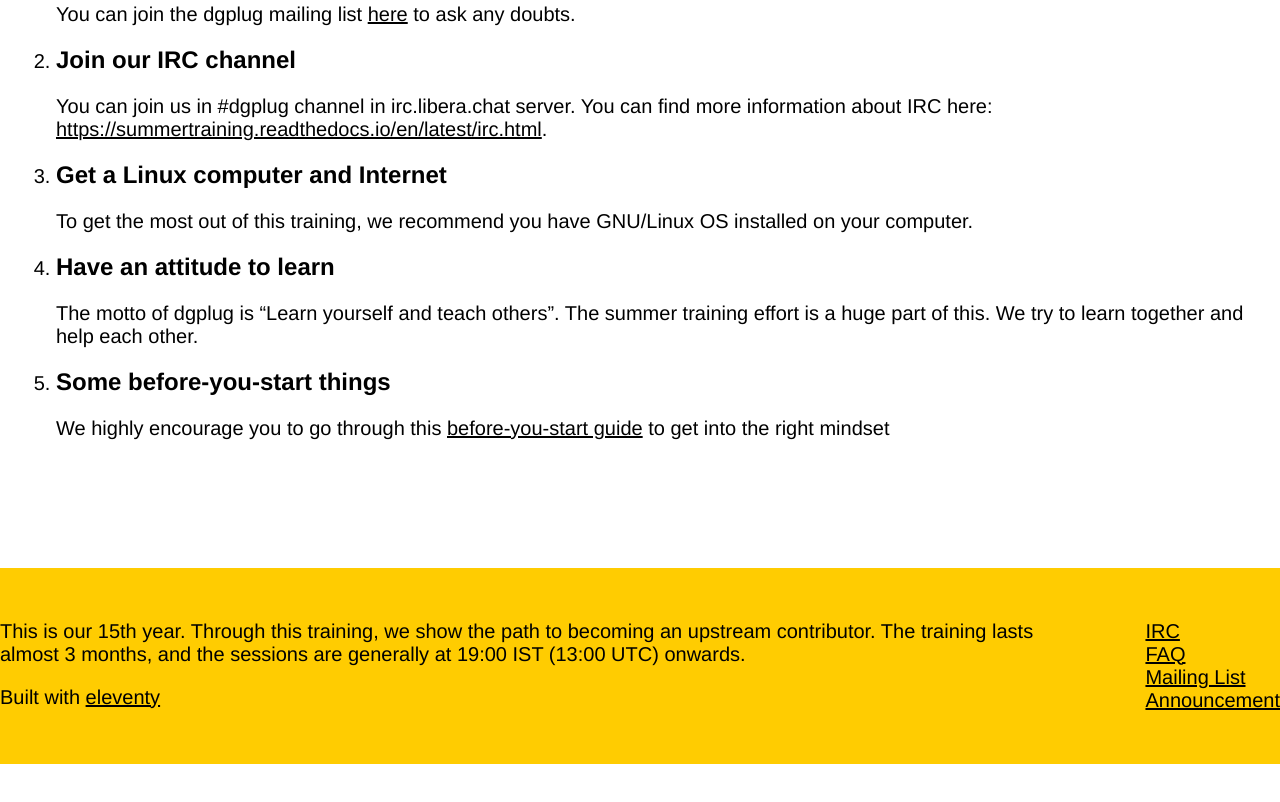
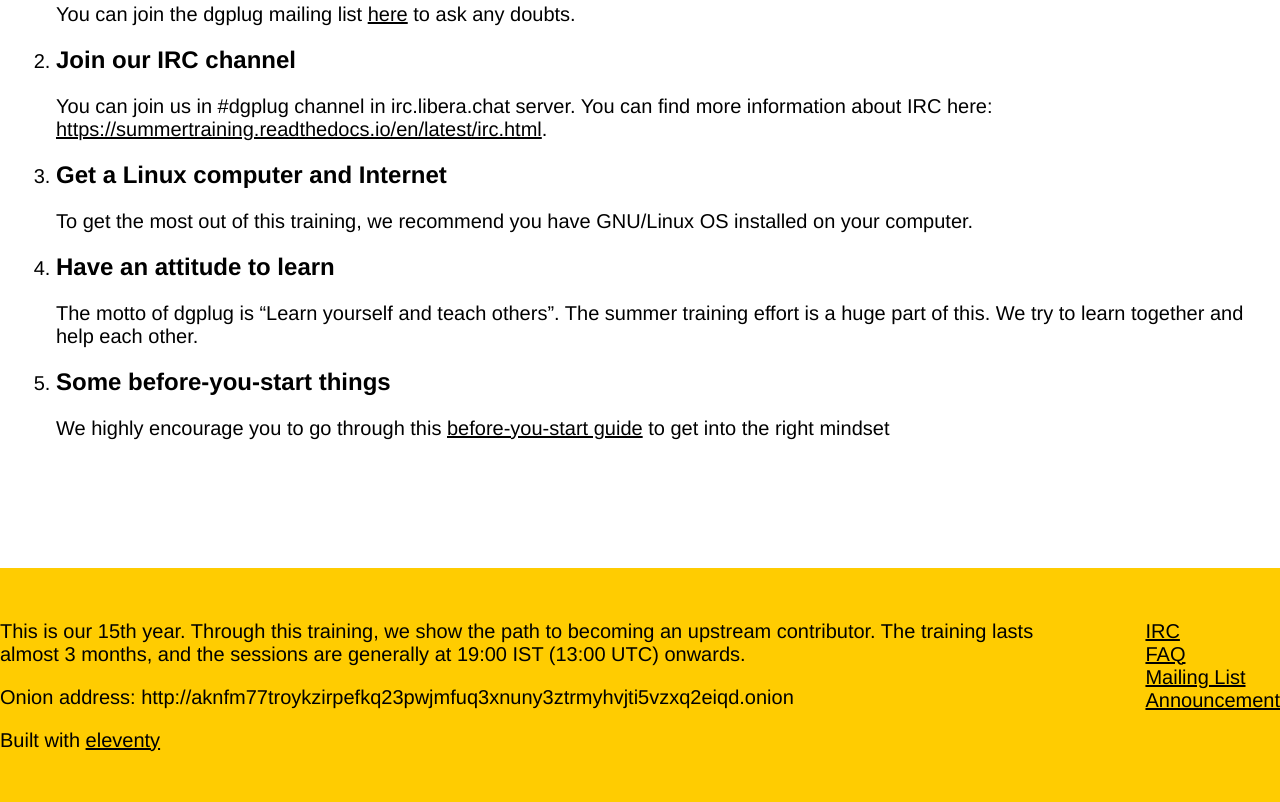
Before and after one commit to dgplug/foss.training, an Eleventy site: page src/index.njk in a window 1280 px wide. Shown: the part 2646-3448 px from the top of the page. Before the commit the page ends 3410 px from the top, so only its background shows below. Built offline with nearby package versions, Linux system fonts and the light colour scheme; Eleventy itself is replaced by a stand-in of ours; files that its build step writes are made by us from their sources.

Commit message:
Adds onion address in the footer section

```diff
--- a/src/_includes/footer.njk
+++ b/src/_includes/footer.njk
@@ -6,6 +6,7 @@
       3 months, and the sessions are generally at 19:00 IST (13:00 UTC)
       onwards.
     </p>
+    <p>Onion address: http://aknfm77troykzirpefkq23pwjmfuq3xnuny3ztrmyhvjti5vzxq2eiqd.onion</p>
     <p>
       Built with
       <a href="https://www.11ty.dev/" rel="noopener">eleventy</a>
```
Also changed, not shown: 2 other files.
